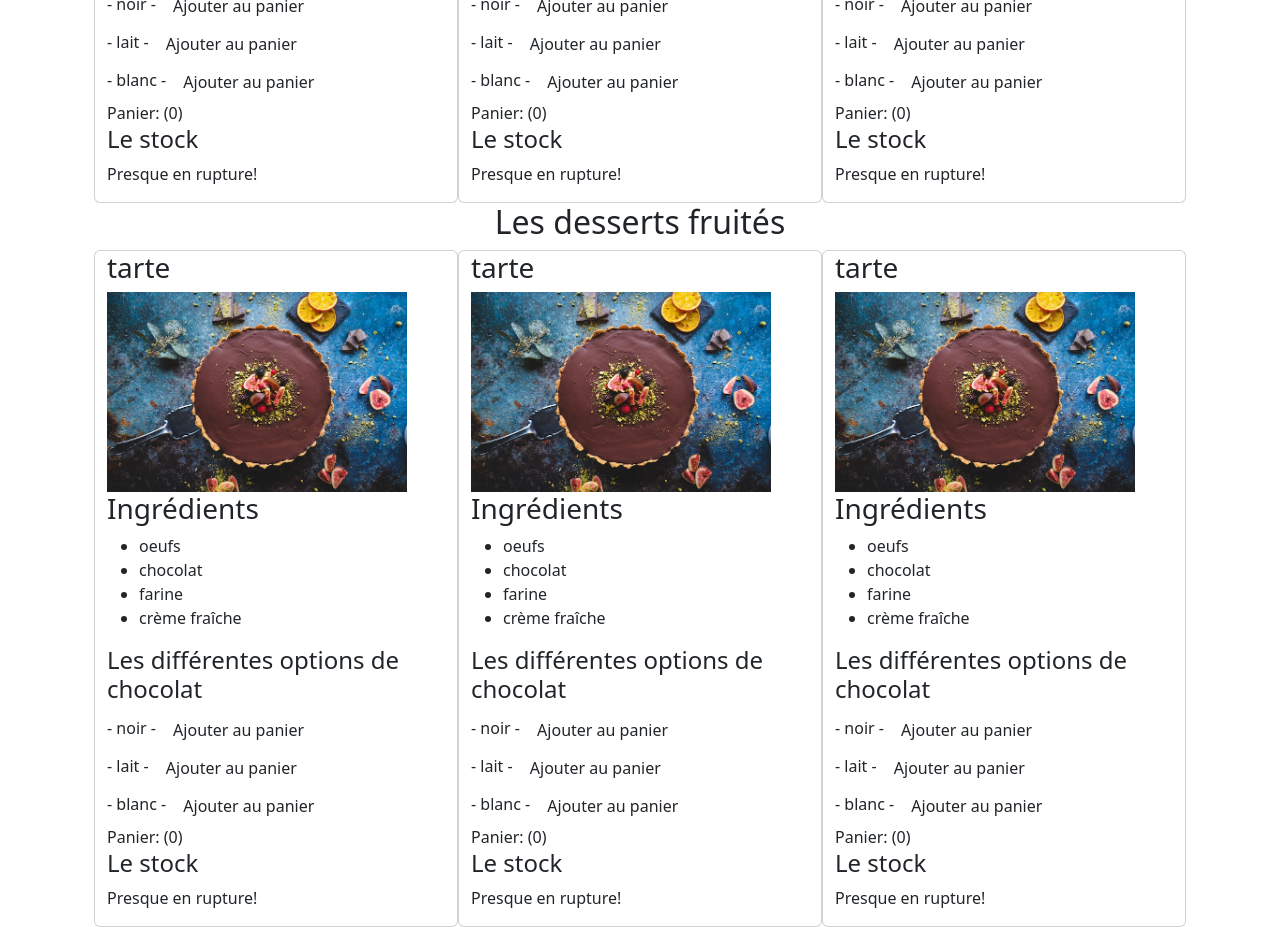
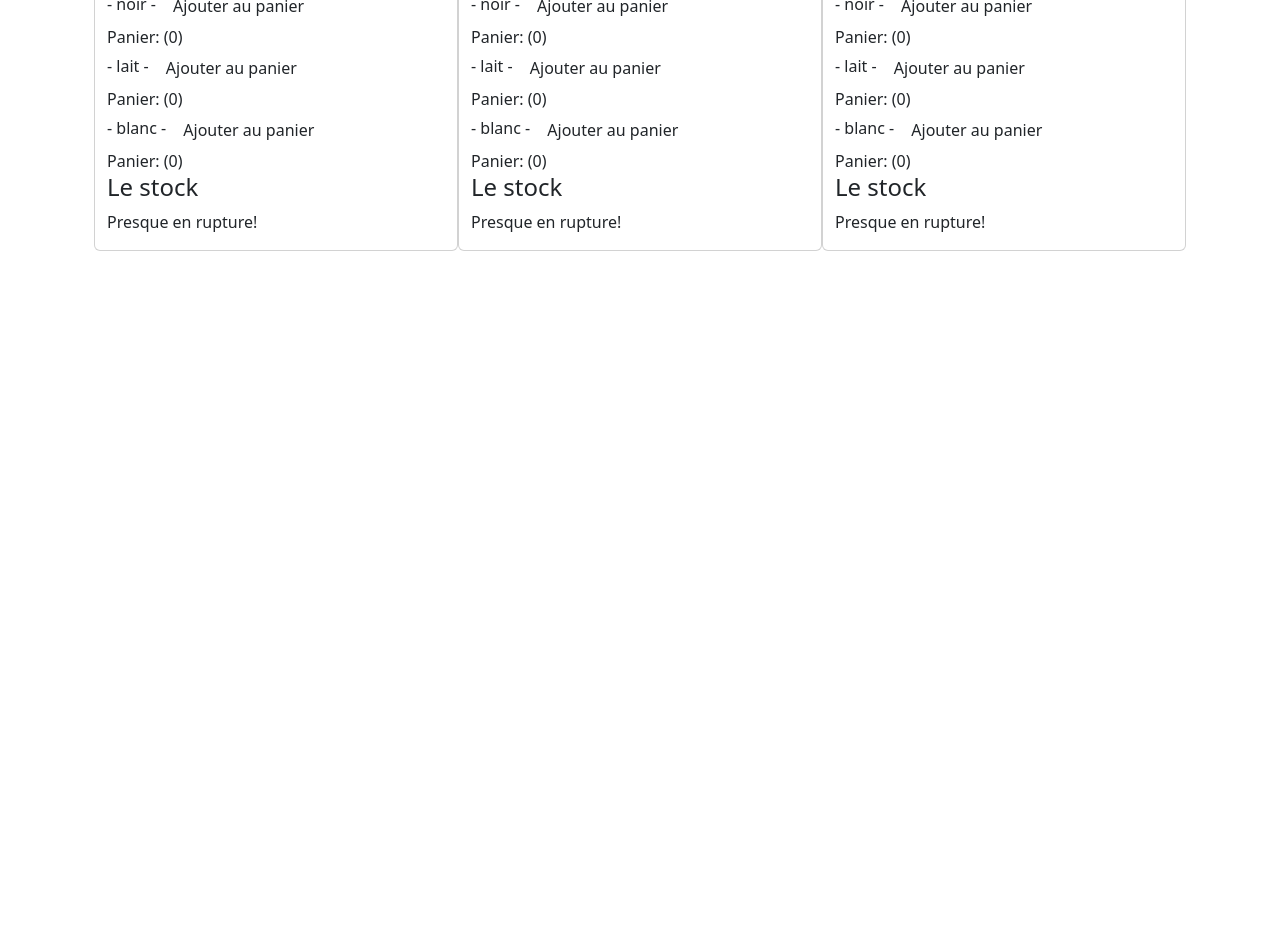
Before and after one commit to ChristelleKandel/demoBoutiqueVueJS, a Vue app: page / in a window 1280 px wide. Shown: the part 800-1727 px from the top of the page. After the commit the page ends 1051 px from the top, so only its background shows below. Built offline with nearby package versions, Linux system fonts and the light colour scheme.

Commit message:
passage des elements de la card en slot

```diff
--- a/src/components/Cards.vue
+++ b/src/components/Cards.vue
@@ -20,36 +20,11 @@ const cart = ref (0);
         <div>
             <!-- La valeur de la variable définie ici sera choisie dans App.vue -->
             <!-- Si ma variable est un objet comme user, je dois spécifier quelle valeur de mon objet j'appelle objet.variable-->
-            <h3>{{ produit.nom }}</h3>
-            <!-- v-bind:href ou v-bind:src peuvent être abrégés avec juste : , tout comme @click est un abrégé de v-on:click-->
-            <a :href="produit.photo" target="_blank"><img alt="photo de {{ produit.nom }}" class="photo" :src="produit.photo"></a>
-
-            <!-- Faire une liste depuis un tableau-->
-            <h3>Ingrédients</h3>
-            <ul>
-                <li v-for="ingredient in produit.ingredients">{{ ingredient }}</li>
-            </ul>
-            <!-- liée une variation d'un objet à son idée avec v-bind:key-->
-            <h4>Les différentes options de chocolat</h4>
-            <div v-for="variant in produit.variantes" :key="variant.id">
-                - {{ variant.color }} - <button class="btn" @click="cart +=1">Ajouter au panier</button>
-                <!--ajout dans le panier directement v-on:click-->
-                <!--Ajout d'une méthode
-                <button class="btn" @click="log">{{ msg }}</button>-->
-            </div>
-            <div class="cart">Panier: ({{ cart }})</div>
-
-            <h4>Le stock</h4>
-            <!-- Montre l'un ou l'autre des événements selon que la valeur de la variable est true ou false-->
-            <!-- <p v-if="produit.inStock">En stock</p>
-            <p v-else>En rupture</p> -->
-            <!-- N'apparait que si la valeur de la variable est true-->
-            <!-- <p v-show="produit.quantiteLimitee">Quantité limitée</p> -->
-            <!--Affichage en fonction d'une variable-->
-            <p v-if="produit.inventory > 10">Stock OK</p>
-            <p v-else-if="produit.inventory <= 10 && produit.inventory > 0">Presque en rupture!</p>
-            <p v-else>Trop tard!</p>
-
+            <slot name="title">Titre de la carte par défaut</slot>
+            <slot name="image">Image de la carte</slot>
+            <slot name="ingredients">Liste des ingrédients par défaut</slot>
+            <slot name="variants">Pas de variations possible</slot>
+            <slot name ="stock">Stock ??</slot>
         </div>
     </div>
 
--- a/src/components/PatisserieRow.vue
+++ b/src/components/PatisserieRow.vue
@@ -14,7 +14,8 @@ const produit = reactive({
     {id: 10, color: 'noir'},
     {id: 11, color: 'lait'},
     {id: 12, color: 'blanc'}
-  ]
+  ],
+  cart: 0
 })
 // fonction display pour envoyer la définition de la propriété produit dans l'élément enfant : le component Chocolat.vue
 // const display = () => {
@@ -29,12 +30,54 @@ const produit = reactive({
         <ChocolatsCard :product="product" :produit="produit" :cart="cart" />
         <ChocolatsCard :product="product" :produit="produit" :cart="cart" />
         -->
-        <Cards v-for="(card, index) in 3" :key="index" :product="product" :produit="produit" />
+        <Cards v-for="(card, index) in 3" :key="index" :product="product" :produit="produit" >
+
+          <template v-slot:title>
+            <h3>{{ produit.nom }}</h3>
+          </template>
+
+          <template v-slot:image>
+            <!-- v-bind:href ou v-bind:src peuvent être abrégés avec juste : , tout comme @click est un abrégé de v-on:click-->
+            <a :href="produit.photo" target="_blank"><img alt="photo de {{ produit.nom }}" class="photo" :src="produit.photo"></a>
+          </template>
+
+          <template v-slot:ingredients>
+            <!-- Faire une liste depuis un tableau-->
+            <h3>Ingrédients</h3>
+            <ul>
+                <li v-for="ingredient in produit.ingredients">{{ ingredient }}</li>
+            </ul>
+          </template>
+
+          <template v-slot:variants>
+            <!-- liée une variation d'un objet à son idée avec v-bind:key-->
+            <h4>Les différentes options de chocolat</h4>
+            <div v-for="variant in produit.variantes" :key="variant.id">
+                - {{ variant.color }} - <button class="btn" @click="produit.cart +=1">Ajouter au panier</button>
+                <!--ajout dans le panier directement v-on:click-->
+                <!--Ajout d'une méthode
+                <button class="btn" @click="log">{{ msg }}</button>-->
+
+                <div class="cart">Panier: ({{ produit.cart }})</div>
+            </div>
+          </template>
+
+          <template v-slot:stock>
+            <h4>Le stock</h4>
+            <!-- Montre l'un ou l'autre des événements selon que la valeur de la variable est true ou false-->
+            <!-- <p v-if="produit.inStock">En stock</p>
+            <p v-else>En rupture</p> -->
+            <!-- N'apparait que si la valeur de la variable est true-->
+            <!-- <p v-show="produit.quantiteLimitee">Quantité limitée</p> -->
+            <!--Affichage en fonction d'une variable-->
+            <p v-if="produit.inventory > 10">Stock OK</p>
+            <p v-else-if="produit.inventory <= 10 && produit.inventory > 0">Presque en rupture!</p>
+            <p v-else>Trop tard!</p>
+          </template>
+
+        </Cards>
     </div>
-    <h2 class="text-center">Les desserts fruités</h2>
-    <div class="row container m-3 m-auto ">
-        <Cards v-for="(card, index) in 3" :key="index" :product="product" :produit="produit" />
-    </div>
+
 
 </template>
 
```
